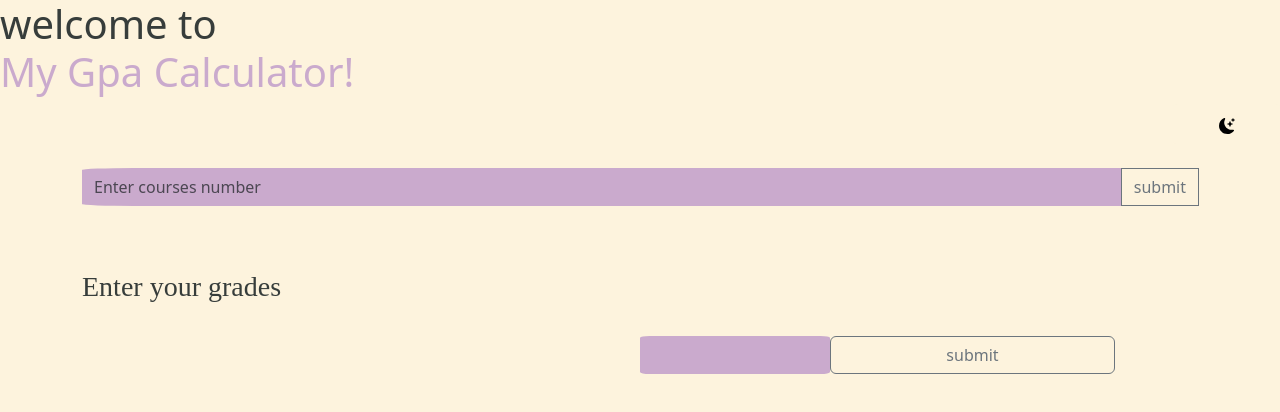
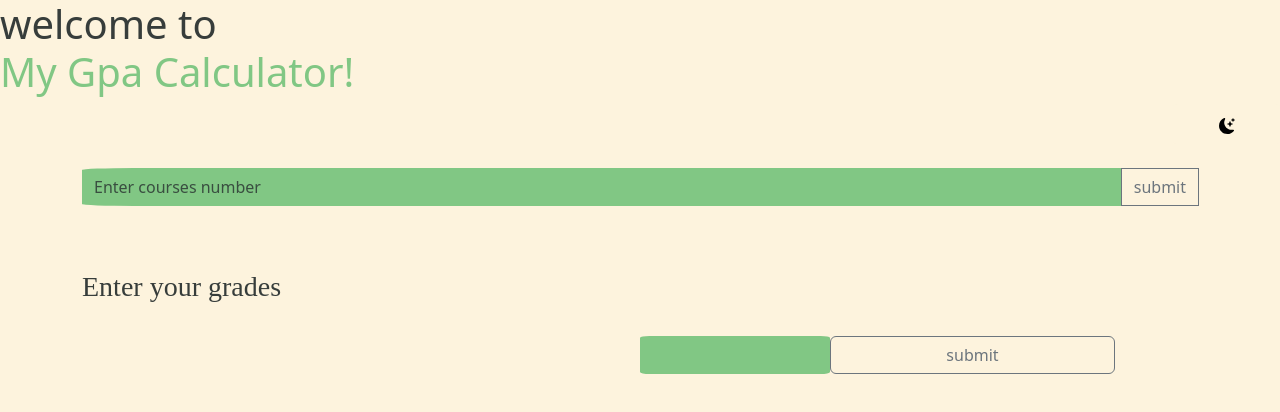
Before and after one commit to hsn-frht/Gpa-Calculator, a plain HTML site: page index.html in a window 1280 px wide. Drawn offline with nearby package versions, Linux system fonts and the light colour scheme.

Commit message:
Update index.html

```diff
--- a/index.html
+++ b/index.html
@@ -42,8 +42,8 @@
         }*/
 
         .input{
-            background-color: #caaacd;
-            border: #caaacd;
+            background-color: #81c784;
+            border: #81c784;
             border-radius: 5%;
             color: white;
         }
@@ -67,7 +67,7 @@
 
 </head>
 <body id="" class="red">
-    <h1>welcome to <div style="color:#caaacd ;">My Gpa Calculator!</div></h1>
+    <h1>welcome to <div style="color:#81c784 ;">My Gpa Calculator!</div></h1>
 
     <div>
     <div  class="flex-container ">
```
